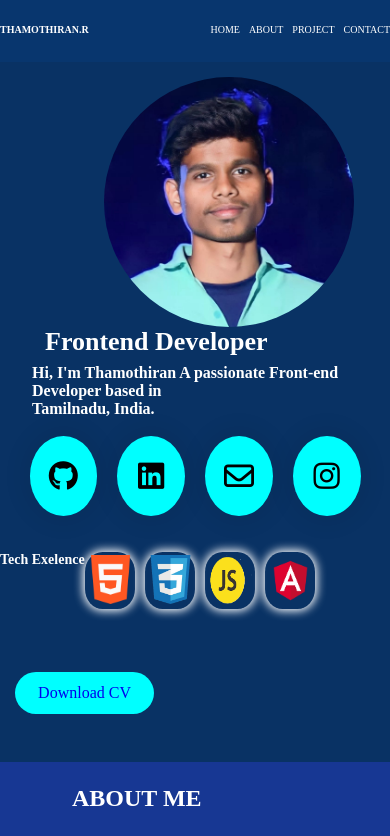
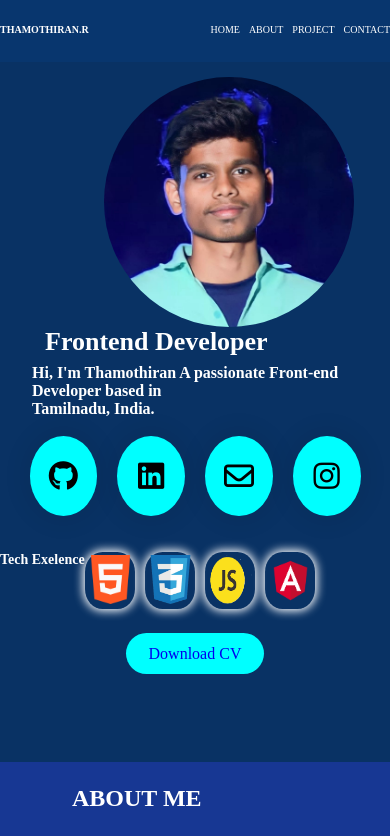
Before and after one commit to ThamothiranBCA/portfolio, an Angular app: page / in a window 390 px wide. Shown: the top 836 px of the page. Built offline with nearby package versions, Linux system fonts and the light colour scheme.

Commit message:
parkqwik

```diff
--- a/src/app/angular-project/angular-project.component.scss
+++ b/src/app/angular-project/angular-project.component.scss
@@ -117,26 +117,21 @@ h2{
     margin: 0 47px 0 0;
 }
 
-    .a{
+.a{
         float: right;
         margin: 27px 236px 0px 0px;
         padding: 12px 23px;
         background-color: aqua;
         text-decoration: none;
         border-radius: 24px;
-        transition: 300ms;
+
         position: relative;
     }
-    .a:hover{
+.a:hover{
         background-color: rgb(0, 255, 42);
-        transition: 3000ms;
-        left: 0;
          background: linear-gradient(-45deg,#ed1c94,#ffec17);
-
         overflow: hidden;
-
     }
-
 @media(min-width: 320px) and (max-width: 767px)
 {
     .image{
@@ -177,4 +172,12 @@ h2{
     article{
         height: 700px;
     }
+    .a{
+        margin: 0;
+        float: none;
+    }
+    .button{
+        text-align: center;
+
+    }
 }
```
